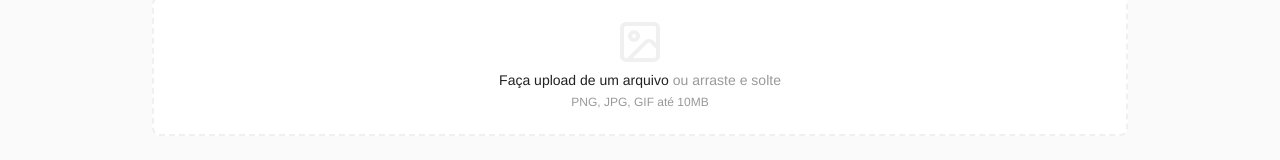
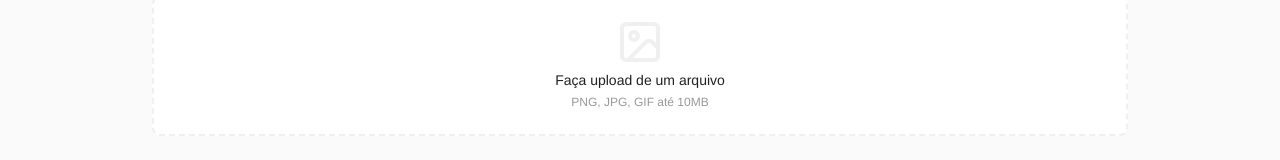
Before and after one commit to kaykyDias04/cassie-arch-portfolio, a Next.js app: page /admin/new-project in a window 1280 px wide. Shown: the part 551-711 px from the top of the page. Built offline with nearby package versions, Linux system fonts and the light colour scheme; no server answers.

Commit message:
fix: remoção da opção de arrastar imagem

```diff
--- a/src/app/admin/about/EditAboutClient.tsx
+++ b/src/app/admin/about/EditAboutClient.tsx
@@ -94,7 +94,6 @@ export default function EditAboutClient({ initialData }: { initialData: AboutDat
                       onChange={handleImageChange}
                     />
                   </label>
-                  <p className="pl-1">ou arraste</p>
                 </div>
                 <p className="text-xs text-text-grey">PNG, JPG até 5MB (Deixe em branco para manter atual)</p>
               </div>
--- a/src/app/admin/edit-project/[id]/EditProjectClient.tsx
+++ b/src/app/admin/edit-project/[id]/EditProjectClient.tsx
@@ -151,7 +151,6 @@ export default function EditProjectClient({ project }: EditProjectClientProps) {
                         onChange={handleImageChange}
                       />
                     </label>
-                    <p className="pl-1">ou arraste e solte</p>
                   </div>
                   <p className="text-xs text-text-grey">PNG, JPG, GIF até 10MB (Deixe em branco para manter a imagem atual)</p>
                 </div>
--- a/src/app/admin/new-project/page.tsx
+++ b/src/app/admin/new-project/page.tsx
@@ -158,7 +158,6 @@ export default function NewProjectPage() {
                         onChange={handleImageChange}
                       />
                     </label>
-                    <p className="pl-1">ou arraste e solte</p>
                   </div>
                   <p className="text-xs text-text-grey">PNG, JPG, GIF até 10MB</p>
                 </div>
```
